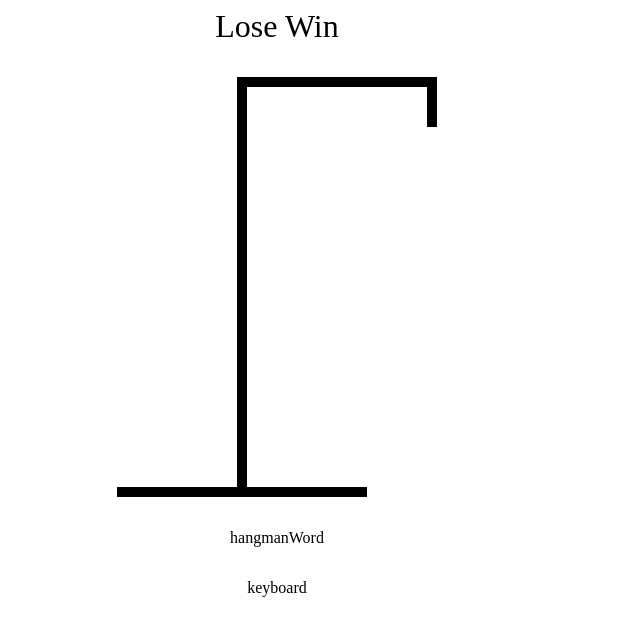
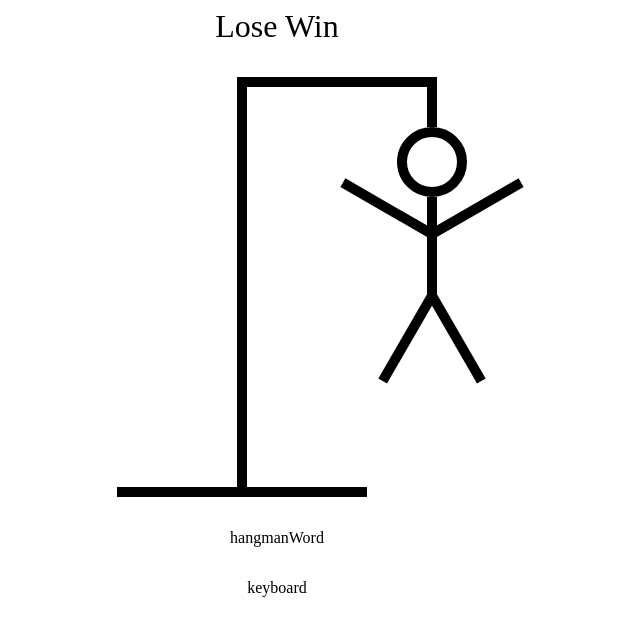
Before and after one commit to ChrisLee2477/Hangman, a React (Vite) app: page / in a window 1280 px wide. Shown: the top 636 px of the page, without its empty margins (363-1003 px from the left). Built offline with nearby package versions, Linux system fonts and the light colour scheme.

Commit message:
made the parts of the body

```diff
--- a/src/hangmanDrawing.tsx
+++ b/src/hangmanDrawing.tsx
@@ -1,8 +1,95 @@
-import React from "react";
+// import React from "react";
+const HEAD = (
+  <div
+    style={{
+      height: "50px",
+      width: "50px",
+      borderRadius: "100%",
+      border: "10px solid black",
+      position: "absolute",
+      top: "50px",
+      right: "-30px",
+    }}
+  />
+);
+const BODY = (
+  <div
+    style={{
+      height: "100px",
+      width: "10px",
+      background: "black",
+      position: "absolute",
+      top: "120px",
+      right: 0,
+    }}
+  />
+);
+const RIGHT_ARM = (
+  <div
+    style={{
+      height: "10px",
+      width: "100px",
+      background: "black",
+      position: "absolute",
+      top: "150px",
+      right: "-100px",
+      rotate: "-30deg",
+      transformOrigin: "left bottom",
+    }}
+  />
+);
+const LEFT_ARM = (
+  <div
+    style={{
+      height: "10px",
+      width: "100px",
+      background: "black",
+      position: "absolute",
+      top: "150px",
+      right: "10px",
+      rotate: "30deg",
+      transformOrigin: "right bottom",
+    }}
+  />
+);
+const RIGHT_LEG = (
+  <div
+    style={{
+      height: "10px",
+      width: "100px",
+      background: "black",
+      position: "absolute",
+      top: "210px",
+      right: "-90px",
+      rotate: "60deg",
+      transformOrigin: "left bottom",
+    }}
+  />
+);
+const LEFT_LEG = (
+  <div
+    style={{
+      height: "10px",
+      width: "100px",
+      background: "black",
+      position: "absolute",
+      top: "210px",
+      right: 0,
+      rotate: "-60deg",
+      transformOrigin: "right bottom",
+    }}
+  />
+);
 
 export default function HangmanDrawing() {
   return (
     <div style={{ position: "relative" }}>
+      {HEAD}
+      {BODY}
+      {RIGHT_ARM}
+      {LEFT_ARM}
+      {RIGHT_LEG}
+      {LEFT_LEG}
       <div
         style={{
           height: "50px",
```
